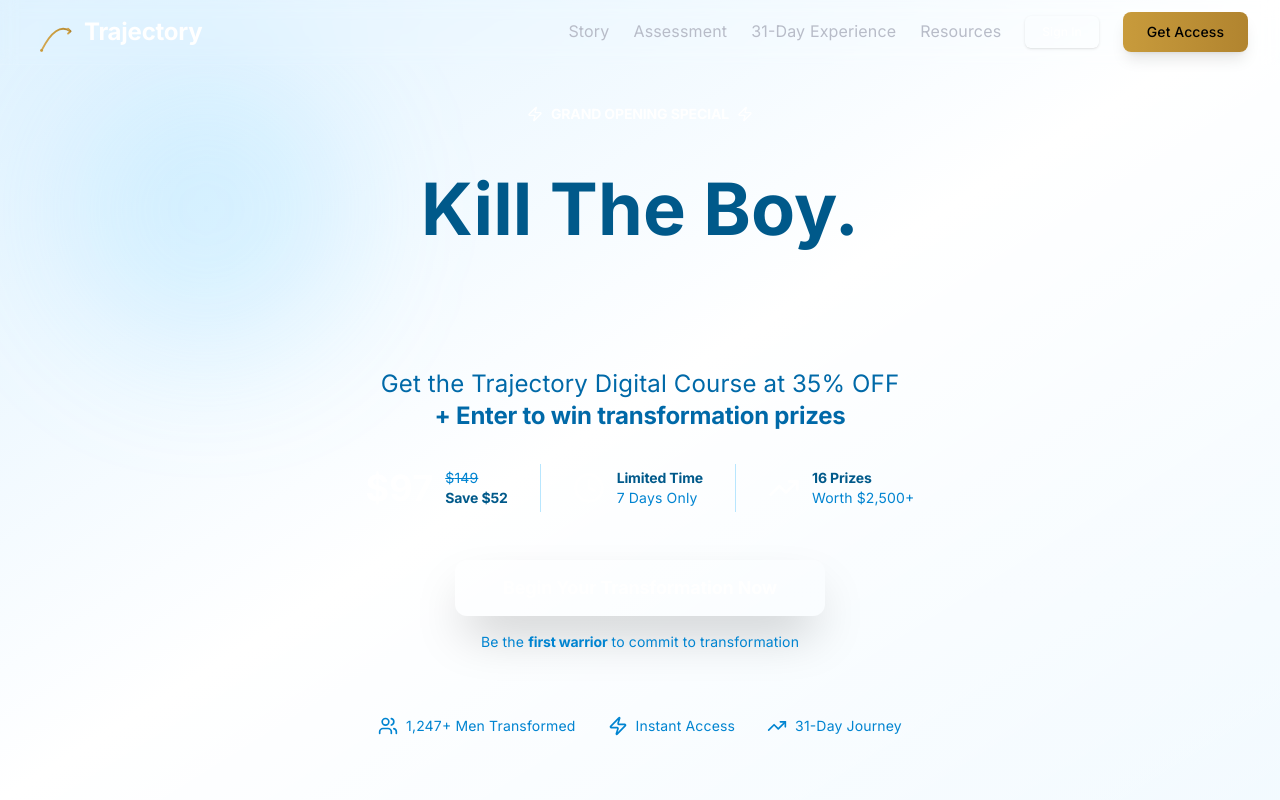
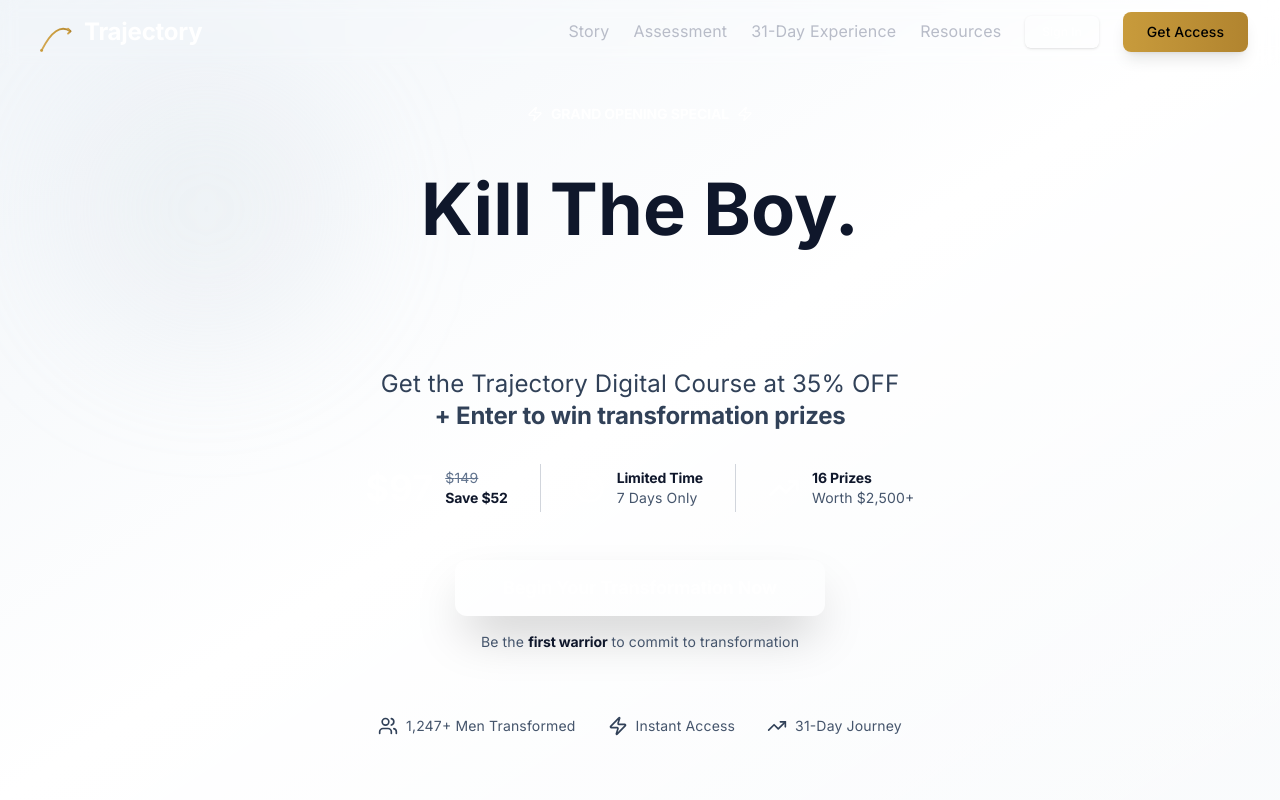
Before and after one commit to Swiftzwif/RRR, a Next.js app in the folder apps/trajectory2/: page /raffle in a window 1280 px wide. Shown: the top 800 px of the page. Built offline with nearby package versions, Linux system fonts and the light colour scheme; no server answers; the database is empty.

Commit message:
fix: improve text contrast and readability on raffle page
- Replace sky colors with slate for better contrast
- Update text colors from light blues to darker grays
- Adjust background gradient for improved visibility
- Fix pricing display and trust indicators readability

```diff
--- a/apps/trajectory2/src/app/raffle/page.tsx
+++ b/apps/trajectory2/src/app/raffle/page.tsx
@@ -17,7 +17,7 @@ export const metadata: Metadata = {
 
 export default function RafflePage() {
   return (
-    <div className="min-h-screen bg-gradient-to-b from-sky-50 to-white">
+    <div className="min-h-screen bg-gradient-to-b from-slate-50 to-white">
       {/* Hero that creates the moment of decision */}
       <RaffleHero />
 
--- a/apps/trajectory2/src/components/RaffleHeroSection.tsx
+++ b/apps/trajectory2/src/components/RaffleHeroSection.tsx
@@ -122,6 +122,7 @@ export default function RaffleHeroSection() {
   return (
     <motion.div
       className="relative mb-8"
+      data-raffle-hero-section
       initial={{ opacity: 0, y: -20 }}
       animate={{ opacity: 1, y: 0 }}
       transition={{ duration: 0.6 }}
@@ -170,7 +171,7 @@ export default function RaffleHeroSection() {
 
                 <div className="flex items-center gap-2 text-white/90">
                   <Clock className="w-4 h-4" />
-                  <span className="text-sm font-semibold">{timeLeft} left</span>
+                  <span className="text-sm font-semibold" data-countdown-timer>{timeLeft} left</span>
                 </div>
               </div>
 
--- a/apps/trajectory2/src/components/raffle/RaffleHero.tsx
+++ b/apps/trajectory2/src/components/raffle/RaffleHero.tsx
@@ -60,11 +60,11 @@ export default function RaffleHero() {
       {/* Background effects */}
       <div className="absolute inset-0">
         {/* Animated gradient background */}
-        <div className="absolute inset-0 bg-gradient-to-br from-sky-100 via-white to-sunset/10" />
+        <div className="absolute inset-0 bg-gradient-to-br from-slate-100 via-white to-sunset/10" />
 
         {/* Floating orbs for depth */}
         <motion.div
-          className="absolute top-20 left-10 w-72 h-72 bg-sky-300/20 rounded-full blur-3xl"
+          className="absolute top-20 left-10 w-72 h-72 bg-slate-300/20 rounded-full blur-3xl"
           animate={{
             x: [0, 30, 0],
             y: [0, -20, 0],
@@ -110,7 +110,7 @@ export default function RaffleHero() {
 
         {/* Main headline */}
         <motion.h1
-          className="text-5xl md:text-7xl font-black text-sky-800 mb-6 leading-tight"
+          className="text-5xl md:text-7xl font-black text-slate-900 mb-6 leading-tight"
           initial={{ opacity: 0 }}
           animate={{ opacity: 1 }}
           transition={{ delay: 0.3 }}
@@ -124,7 +124,7 @@ export default function RaffleHero() {
 
         {/* Sub-headline */}
         <motion.p
-          className="text-xl md:text-2xl text-sky-700 mb-8 max-w-3xl mx-auto"
+          className="text-xl md:text-2xl text-slate-700 mb-8 max-w-3xl mx-auto"
           initial={{ opacity: 0 }}
           animate={{ opacity: 1 }}
           transition={{ delay: 0.4 }}
@@ -144,28 +144,28 @@ export default function RaffleHero() {
           <div className="flex items-center gap-3">
             <div className="text-4xl font-black text-sunset">${displayPrice}</div>
             <div className="text-left">
-              <div className="text-sm line-through text-sky-600">${regularPrice}</div>
-              <div className="text-sm font-bold text-sky-800">Save ${savings}</div>
+              <div className="text-sm line-through text-slate-500">${regularPrice}</div>
+              <div className="text-sm font-bold text-slate-900">Save ${savings}</div>
             </div>
           </div>
 
-          <div className="hidden md:block w-px h-12 bg-sky-200" />
+          <div className="hidden md:block w-px h-12 bg-gray-300" />
 
           <div className="flex items-center gap-3">
             <Clock className="w-8 h-8 text-sunset" />
             <div className="text-left">
-              <div className="text-sm font-bold text-sky-800">Limited Time</div>
-              <div className="text-sm text-sky-600">7 Days Only</div>
+              <div className="text-sm font-bold text-slate-900">Limited Time</div>
+              <div className="text-sm text-slate-600">7 Days Only</div>
             </div>
           </div>
 
-          <div className="hidden md:block w-px h-12 bg-sky-200" />
+          <div className="hidden md:block w-px h-12 bg-gray-300" />
 
           <div className="flex items-center gap-3">
             <TrendingUp className="w-8 h-8 text-sunset" />
             <div className="text-left">
-              <div className="text-sm font-bold text-sky-800">16 Prizes</div>
-              <div className="text-sm text-sky-600">Worth $2,500+</div>
+              <div className="text-sm font-bold text-slate-900">16 Prizes</div>
+              <div className="text-sm text-slate-600">Worth $2,500+</div>
             </div>
           </div>
         </motion.div>
@@ -187,31 +187,31 @@ export default function RaffleHero() {
             </a>
           </Button>
 
-          <p className="text-sm text-sky-600">
+          <p className="text-sm text-slate-600">
             {warriorCount > 0
-              ? <>Join <span className="font-bold">{warriorCount} warriors</span> who&apos;ve already committed</>
-              : <>Be the <span className="font-bold">first warrior</span> to commit to transformation</>
+              ? <>Join <span className="font-bold text-slate-900">{warriorCount} warriors</span> who&apos;ve already committed</>
+              : <>Be the <span className="font-bold text-slate-900">first warrior</span> to commit to transformation</>
             }
           </p>
         </motion.div>
 
         {/* Trust indicators */}
         <motion.div
-          className="mt-16 flex flex-wrap items-center justify-center gap-8 text-sm text-sky-600"
+          className="mt-16 flex flex-wrap items-center justify-center gap-8 text-sm text-slate-600"
           initial={{ opacity: 0 }}
           animate={{ opacity: 1 }}
           transition={{ delay: 0.8 }}
         >
           <div className="flex items-center gap-2">
-            <Users className="w-5 h-5" />
+            <Users className="w-5 h-5 text-slate-700" />
             <span>1,247+ Men Transformed</span>
           </div>
           <div className="flex items-center gap-2">
-            <Zap className="w-5 h-5" />
+            <Zap className="w-5 h-5 text-slate-700" />
             <span>Instant Access</span>
           </div>
           <div className="flex items-center gap-2">
-            <TrendingUp className="w-5 h-5" />
+            <TrendingUp className="w-5 h-5 text-slate-700" />
             <span>31-Day Journey</span>
           </div>
         </motion.div>
```
